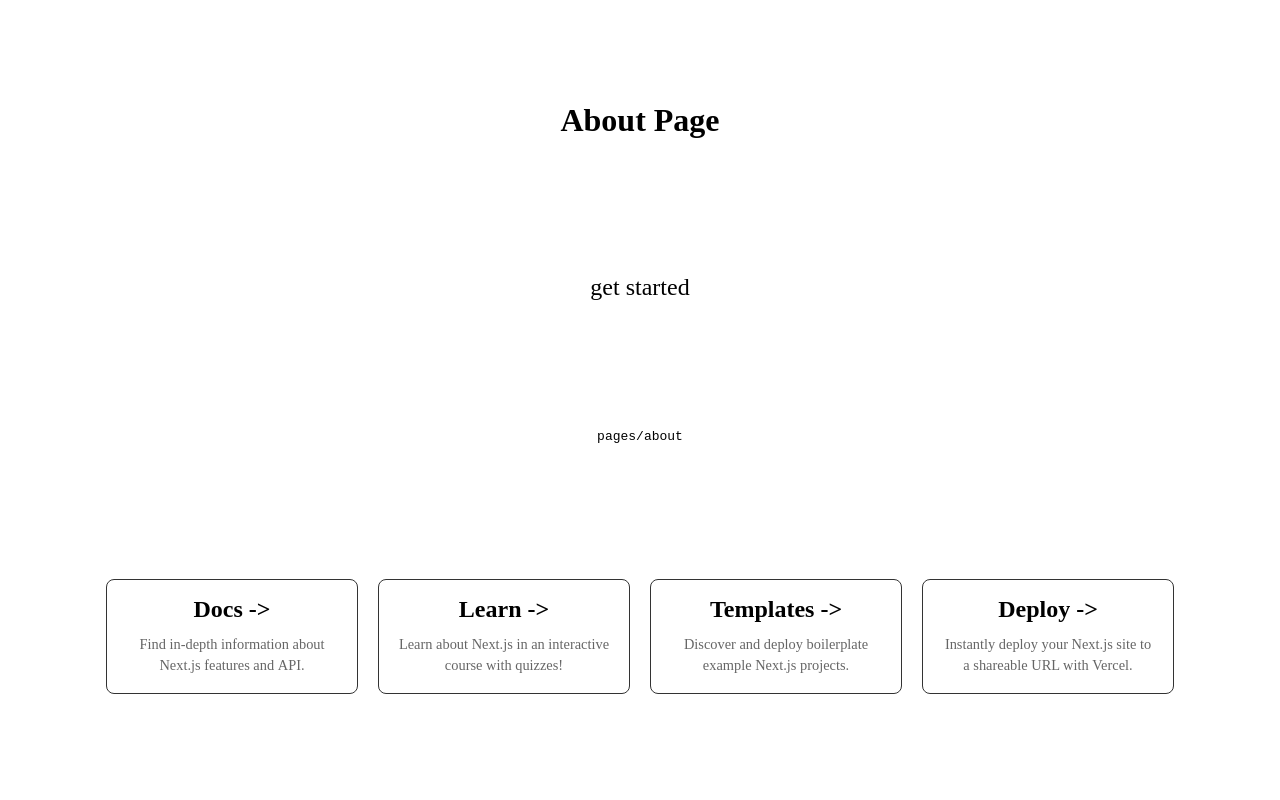
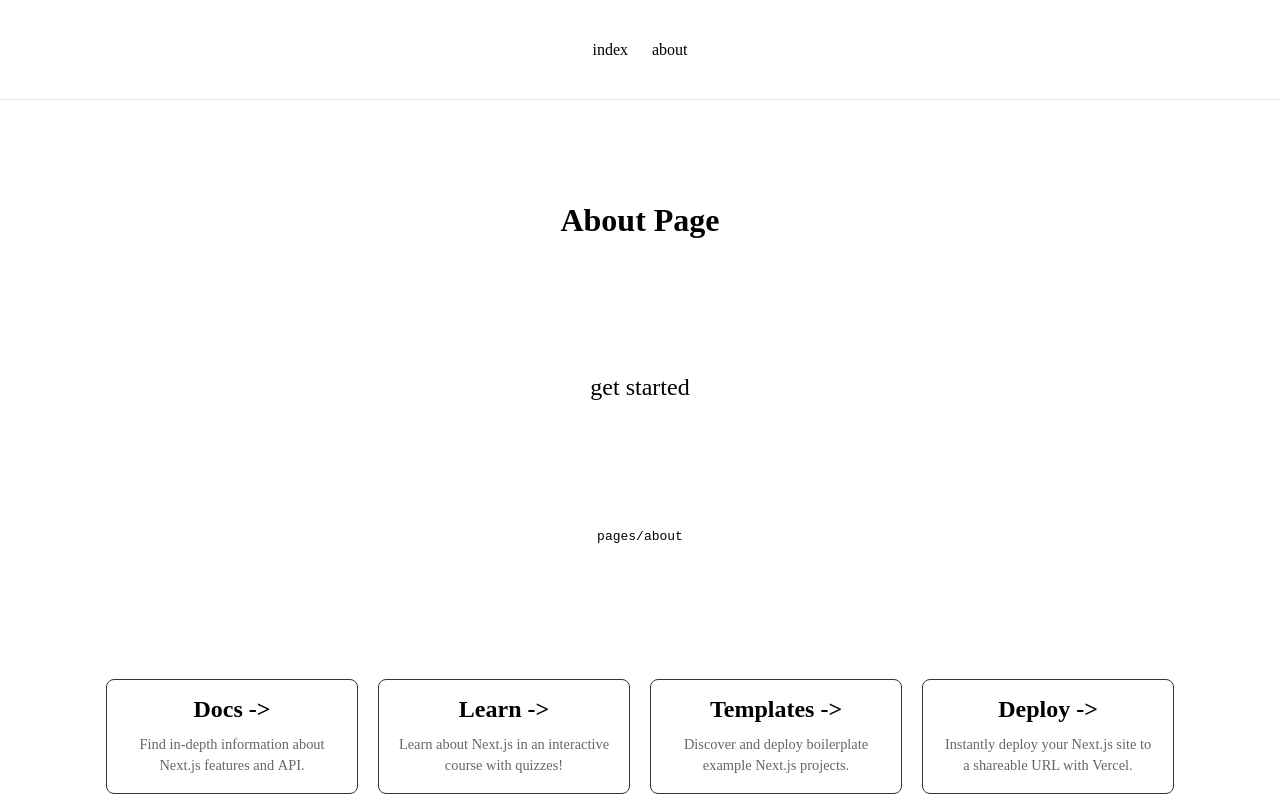
Before and after one commit to nobyn0312/LearnNextjs-react-kouza, a Next.js app: page /about in a window 1280 px wide. Shown: the top 800 px of the page. Built offline with nearby package versions, Linux system fonts and the light colour scheme.

Commit message:
header追加,Link追加

```diff
--- a/components/Header.js
+++ b/components/Header.js
@@ -1,12 +1,15 @@
 import { Inter } from "next/font/google";
+import Link from "next/link";
+import classes from "./Header.module.css"
 
 const inter = Inter({ subsets: ["latin"] });
 
 export function Header() {
   return (
     <>
-    <header>
-      <p>ヘッダーコンポーネント</p>
+    <header className={classes.header}>
+    <Link href="/">index</Link>
+      <Link href="/about">about</Link>
     </header>
     </>
   );
--- /dev/null
+++ b/components/Header.module.css
@@ -0,0 +1,18 @@
+.header{
+  width: 100%;
+  height: 100px;
+  border-bottom: 1px solid #eaeaea;
+
+  display: flex;
+  justify-content: center;
+  align-items: center;
+}
+
+.header a{
+  display:inline-block;
+  padding: 4px 12px;
+}
+
+.header a:hover{
+  color: #0070f3;
+}
--- a/src/pages/about.js
+++ b/src/pages/about.js
@@ -11,6 +11,7 @@
         <title>Create Next App</title>
         <link rel="icon" href="/favicon.ico" />
       </Head>
+      <Header/>
       <Main page="about" />
       <Footer />
     </>
--- a/src/pages/index.js
+++ b/src/pages/index.js
@@ -13,6 +13,7 @@
         <title>Create Next App</title>
         <link rel="icon" href="/favicon.ico" />
       </Head>
+      <Header/>
       <Main page="index" />
       <Footer />
     </>
```
